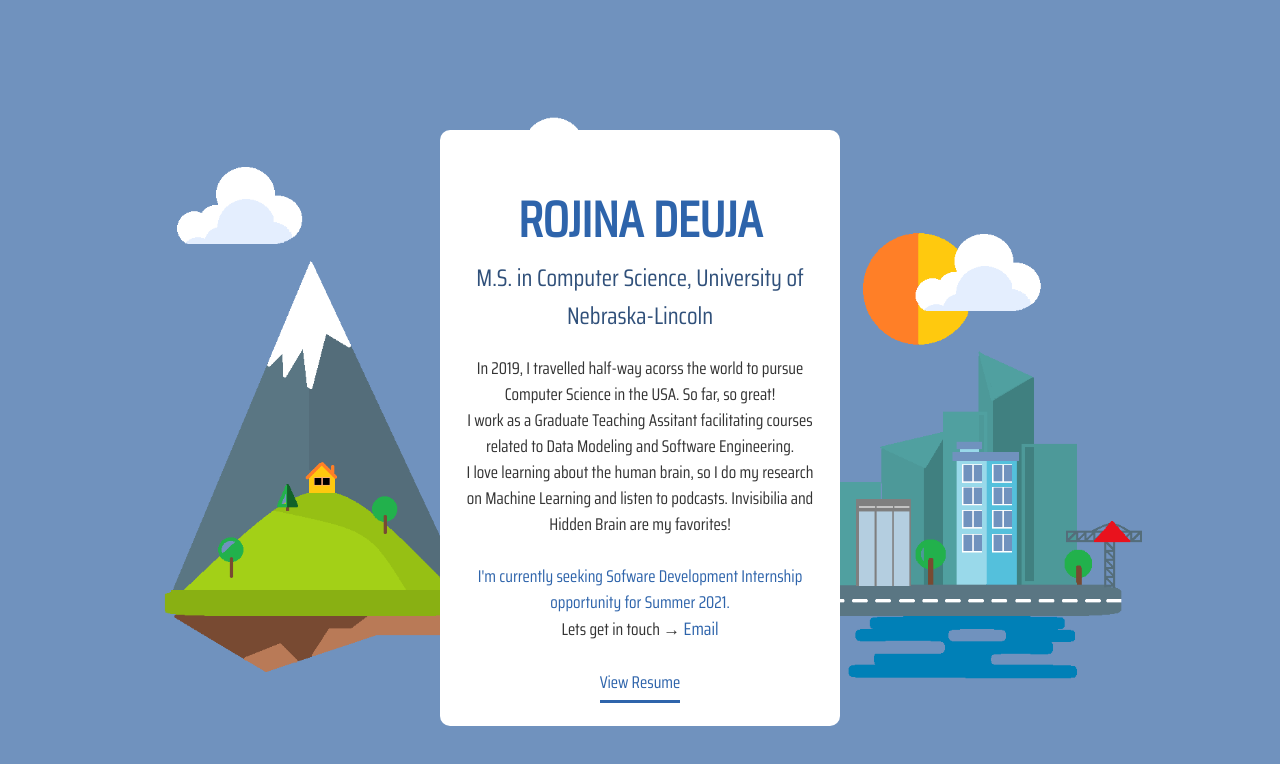
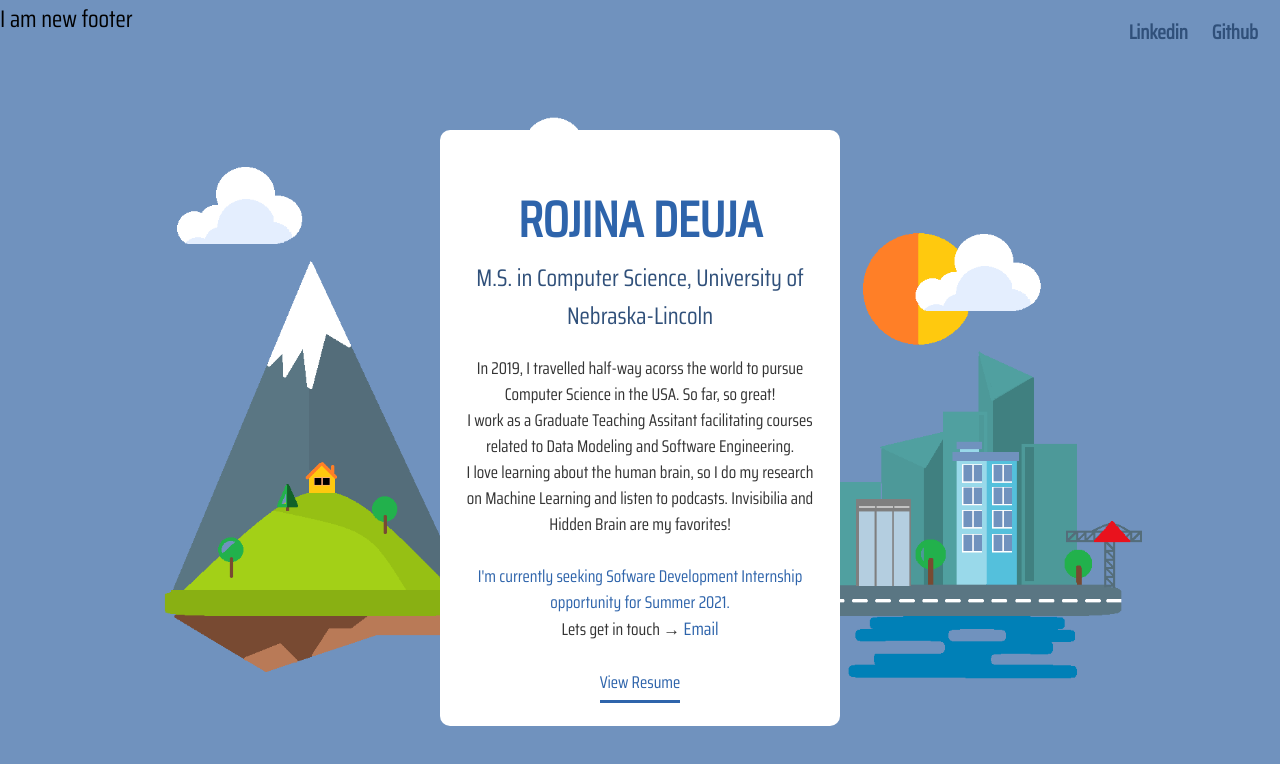
Before and after one commit to rojinadeuja/rojinadeuja.github.io, a React (Create React App) app: page / in a window 1280 px wide. Shown: the top 764 px of the page. Built offline with nearby package versions, Linux system fonts and the light colour scheme; a web font is replaced by a local one.

Commit message:
Added header

```diff
--- a/src/Components/Main/Home/Home.js
+++ b/src/Components/Main/Home/Home.js
@@ -2,12 +2,14 @@ import React from 'react';
 
 const home = () => {
     return(
-    <div class="profile-card">
+        <div>
+            <div className="header"><a href="https://www.linkedin.com/in/rojinadeuja/">Linkedin</a><a href="https://github.com/rojinadeuja">Github</a></div>
+    <div className="profile-card">
         <header>
             <h1>ROJINA DEUJA</h1>
             <h2>M.S. in Computer Science, University of Nebraska-Lincoln</h2>
         </header>
-        <div class="profile-bio">
+        <div className="profile-bio">
         <p>In 2019, I travelled half-way acorss the world to pursue Computer Science in the USA. So far, so great!
          <br/>I work as a Graduate Teaching Assitant facilitating courses related to Data Modeling and Software Engineering.
          <br/>I love learning about the human brain, so I do my research on Machine Learning and listen to podcasts. Invisibilia and Hidden Brain are my favorites!
@@ -20,6 +22,8 @@ const home = () => {
             <button id='btn-download' type="submit"className="btn-download"><span style={{ paddingBottom: '0.3em', borderBottomStyle: 'solid' }}>View Resume</span></button>
         </form>
     </div>
+    </div>
+    <h1>I am new footer</h1>
     </div>)
 }
 
--- a/src/index.css
+++ b/src/index.css
@@ -113,3 +113,34 @@ a:hover{
     background: #FFFFFF;
     border-radius: 10px;
 }
+
+.header{
+    overflow: hidden;
+    padding: 20px 10px;
+    float: right;
+}
+
+.header a {
+    margin: 0px;
+    text-align: center;
+    font-size: 20px;
+    font-weight: bold;
+    color: #30507a;
+    cursor: pointer;
+    text-decoration: none;
+    padding: 12px;
+    line-height: 25px;
+    border-radius: 4px;
+  }
+
+.header a:hover {
+    background-color: #ffffff;
+  }
+
+@media screen and (max-width: 500px) {
+    .header a {
+      float: right;
+      display: block;
+      text-align: left;
+    }
+  }
```
